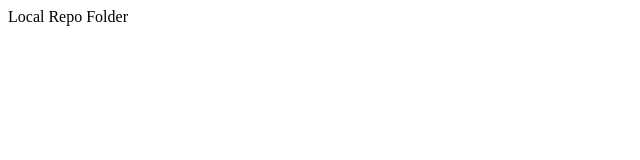
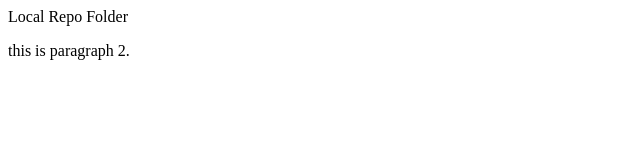
Before and after one commit to Udit-D2002/LocalRepo, a plain HTML site: page index.html in a window 1280 px wide. Shown: the whole page, without its empty margins (0-640 px from the left). Drawn offline with Linux system fonts and the light colour scheme.

Commit message:
Added new feature : Feature 1

```diff
--- a/index.html
+++ b/index.html
@@ -1,3 +1,6 @@
 <p>
     Local Repo Folder
 </p>
+<p>
+    this is paragraph 2.
+</p>
```
